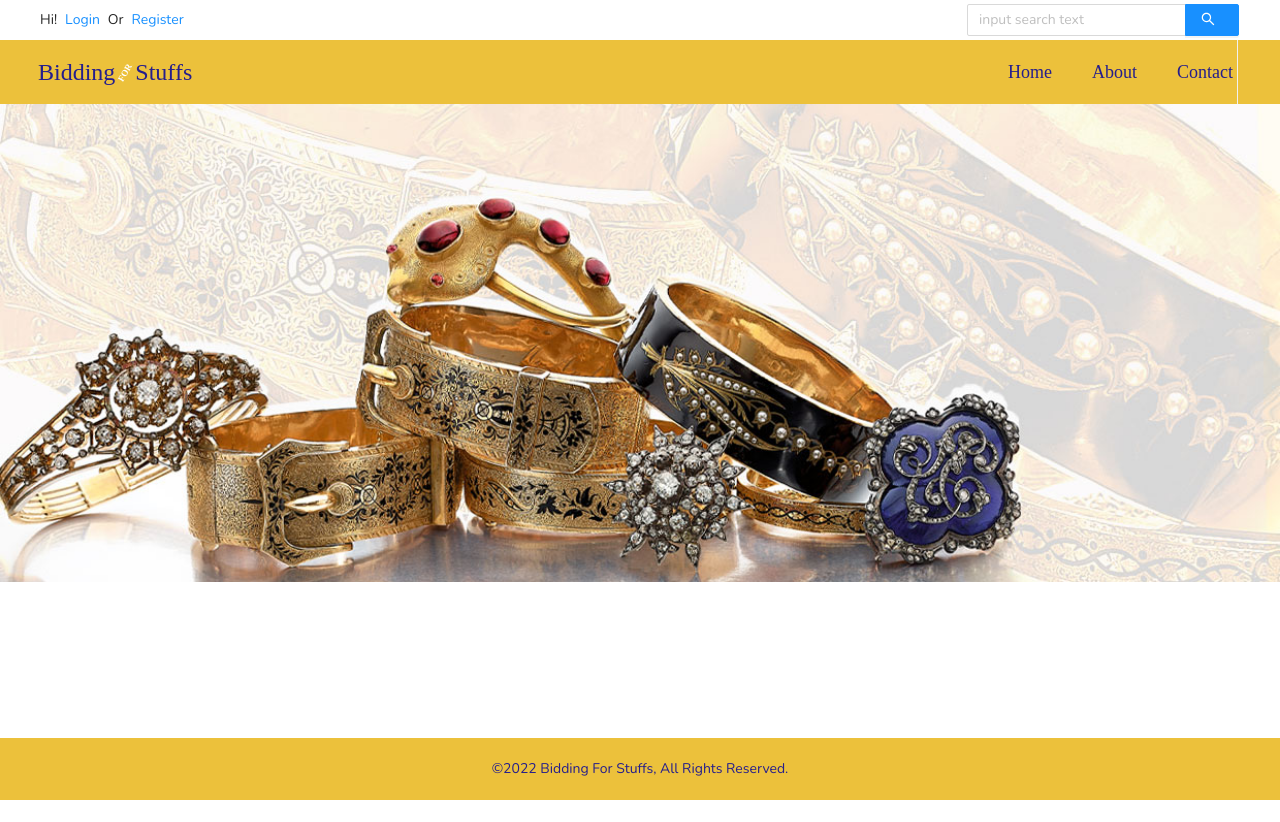
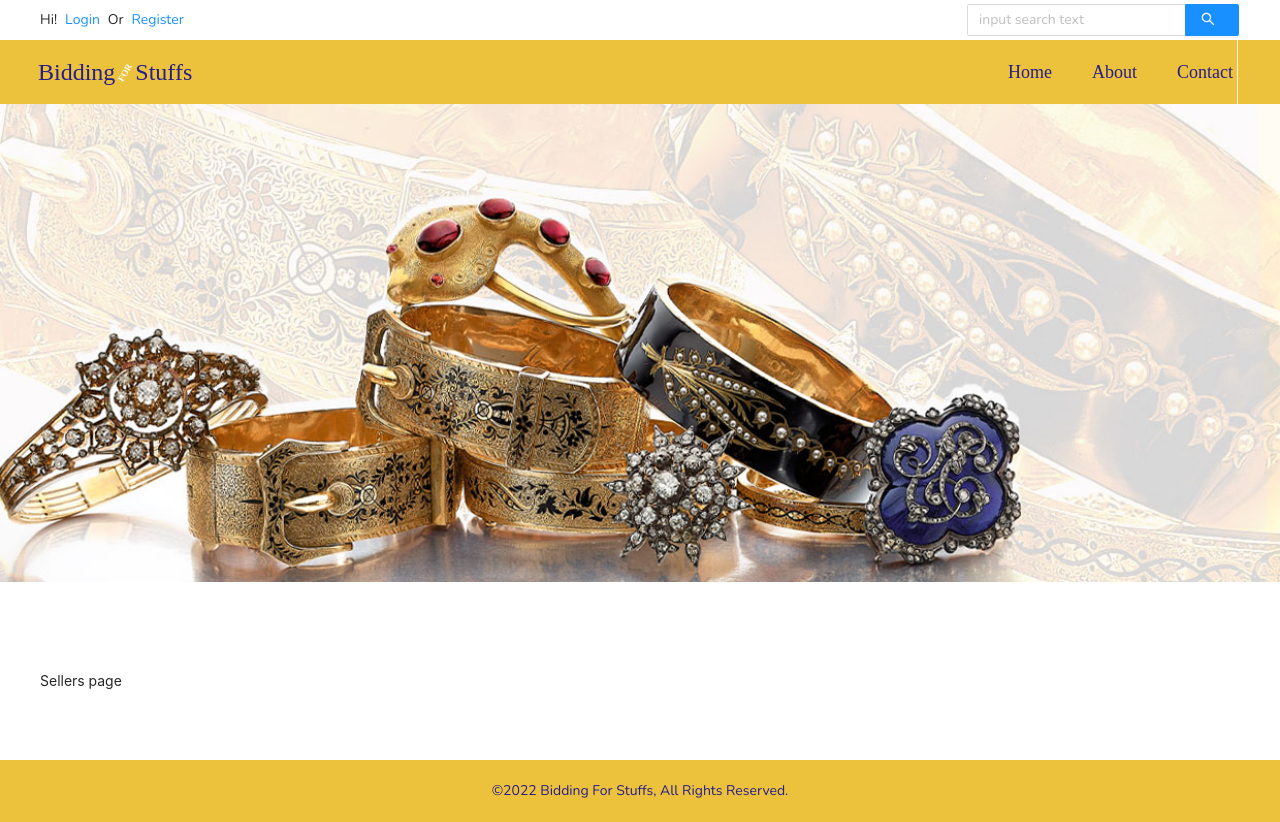
Before and after one commit to Pro-dev-5/auctioning-platform, a React (Vite) app in the folder client/: page /sellerhome in a window 1280 px wide. Before the commit the page ends 800 px from the top, so only its background shows below. Built offline with nearby package versions, Linux system fonts and the light colour scheme; a web font is replaced by a local one.

Commit message:
trial commit

```diff
--- a/client/src/components/SellerHome.jsx
+++ b/client/src/components/SellerHome.jsx
@@ -3,7 +3,7 @@ import React from 'react'
 function SellerHome() {
 	return (
 		<div>
-
+			Sellers page
 		</div>
 	)
 }
```
